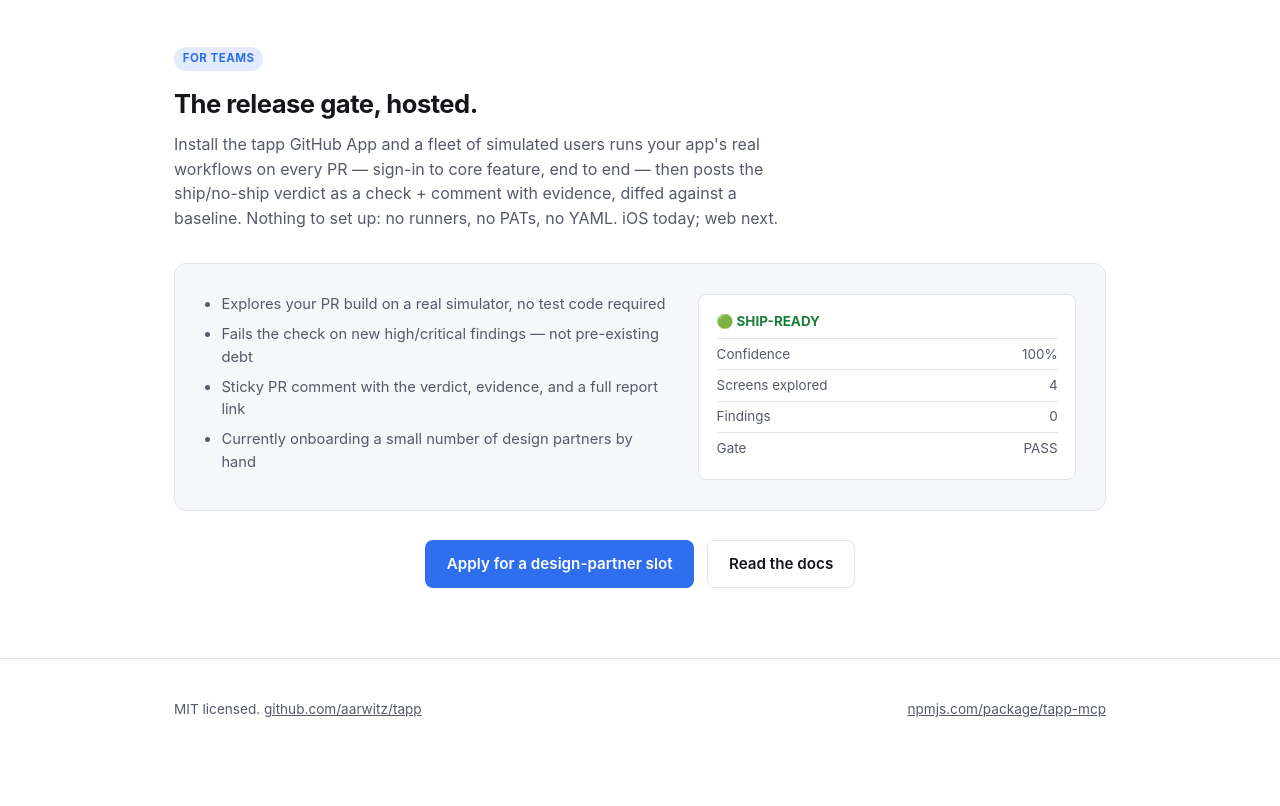
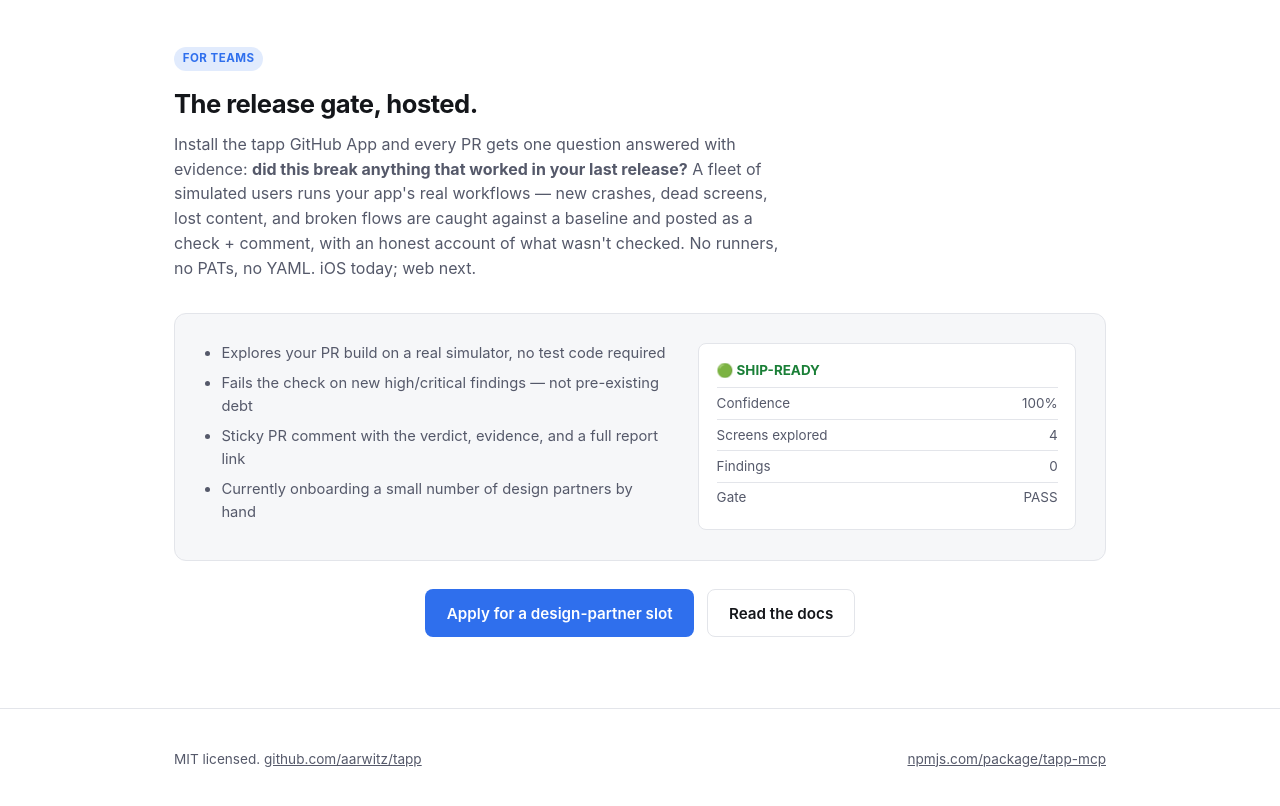
Before and after one commit to aarwitz/tapp, a website: page docs/index.html in a window 1280 px wide. Shown: the part 2380-3186 px from the top of the page. Before the commit the page ends 3140 px from the top, so only its background shows below. Drawn offline with Linux system fonts and the light colour scheme.

Commit message:
Sync from source @ 807ebc0

```diff
--- a/docs/index.html
+++ b/docs/index.html
@@ -296,10 +296,12 @@
     <span class="tag">For teams</span>
     <h2>The release gate, hosted.</h2>
     <p class="lead">
-      Install the tapp GitHub App and a fleet of simulated users runs your app's real
-      workflows on every PR — sign-in to core feature, end to end — then posts the
-      ship/no-ship verdict as a check + comment with evidence, diffed against a baseline.
-      Nothing to set up: no runners, no PATs, no YAML. iOS today; web next.
+      Install the tapp GitHub App and every PR gets one question answered with evidence:
+      <strong>did this break anything that worked in your last release?</strong> A fleet of
+      simulated users runs your app's real workflows — new crashes, dead screens, lost
+      content, and broken flows are caught against a baseline and posted as a check +
+      comment, with an honest account of what wasn't checked. No runners, no PATs, no
+      YAML. iOS today; web next.
     </p>
     <div class="gate-panel">
       <ul>
```
